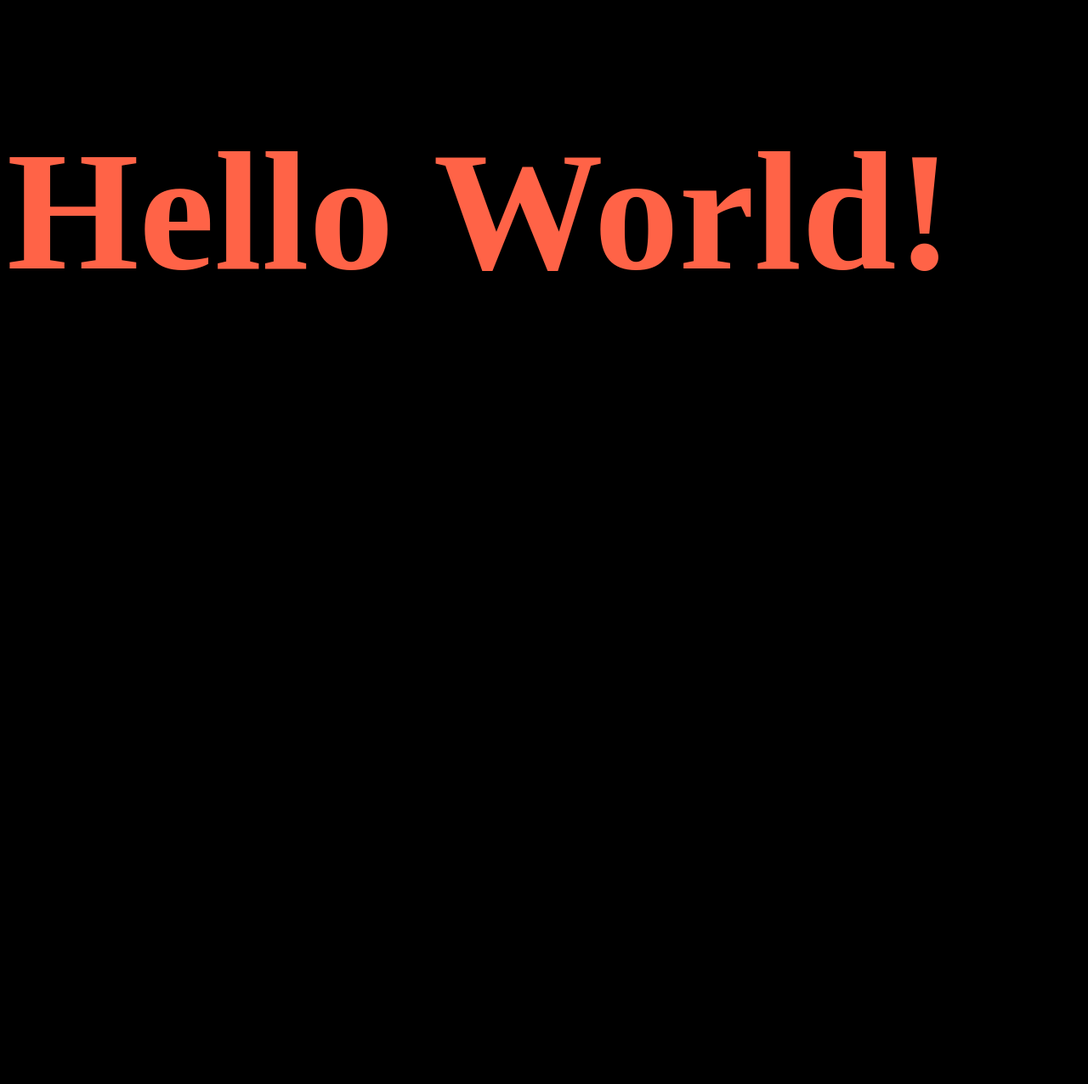
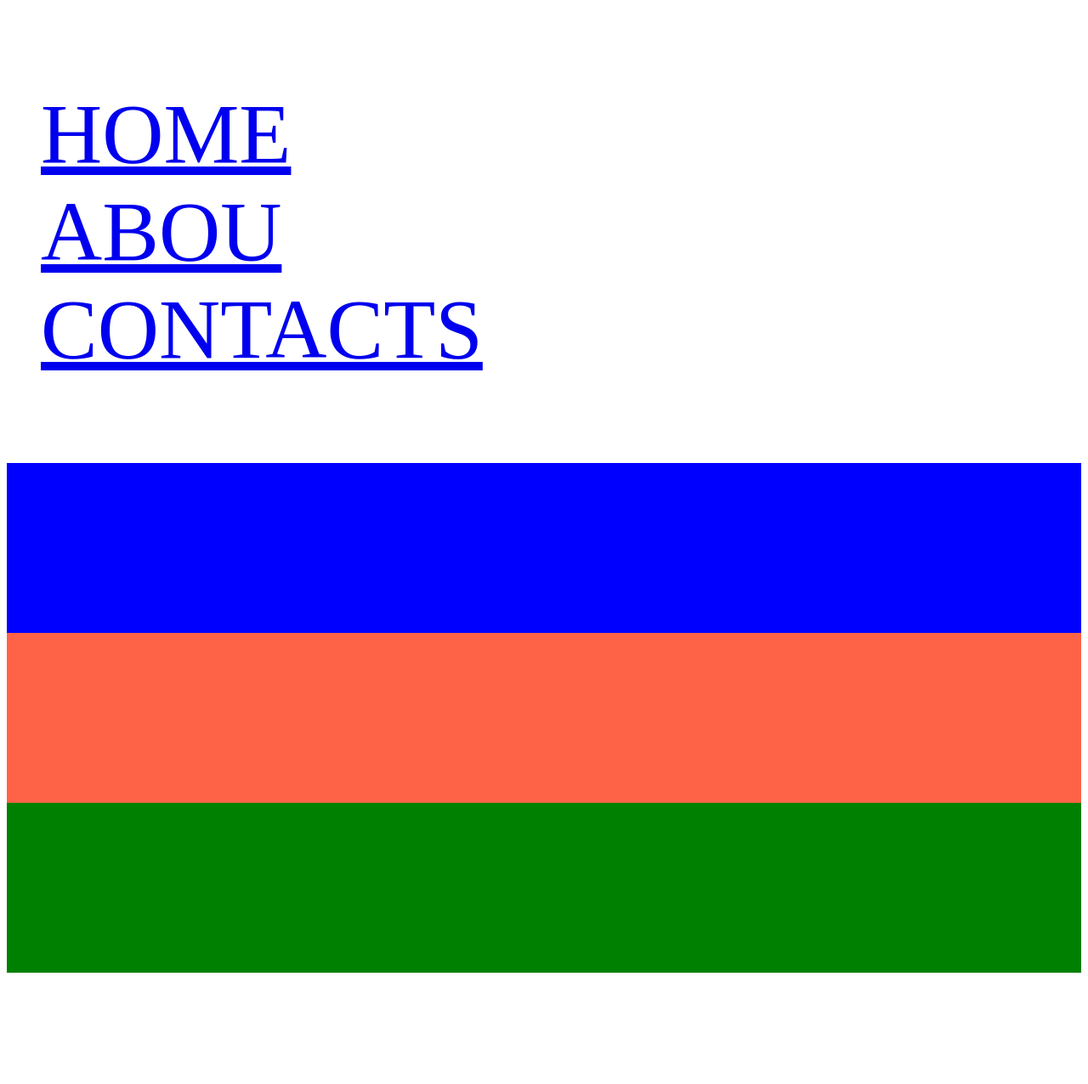
Before and after one commit to EvgenMAG/market-project-Sasha-practice, a website built with webpack: page src/index.html in a window 1280 px wide. Shown: the top 1276 px of the page at 85% size. Before the commit the page ends 800 px from the top, so only its background shows below. Built offline with nearby package versions, Linux system fonts and the light colour scheme.

Commit message:
adding structure and base markup

```diff
--- /dev/null
+++ b/src/JS/about.js
@@ -0,0 +1 @@
+import '../css/about.css'
--- /dev/null
+++ b/src/JS/contacts.js
@@ -0,0 +1 @@
+import '../css/contacts.css';
--- /dev/null
+++ b/src/JS/home.js
@@ -0,0 +1 @@
+import '../css/home.css'
--- /dev/null
+++ b/src/css/about.css
@@ -0,0 +1,4 @@
+section.about {
+  height: 200px;
+  background-color: tomato;
+}
--- /dev/null
+++ b/src/css/contacts.css
@@ -0,0 +1,4 @@
+section.contacts {
+  height: 200px;
+  background-color: green;
+}
--- /dev/null
+++ b/src/css/home.css
@@ -0,0 +1,4 @@
+section.home {
+  height: 200px;
+  background-color: blue;
+}
--- a/src/css/styles.css
+++ b/src/css/styles.css
@@ -1,5 +1,9 @@
+/* Прописываем глобальные стили */
+
 body {
-  background-color: black;
-  color: tomato;
   font-size: 100px;
 }
+
+ul {
+  list-style: none;
+}
--- a/src/index.html
+++ b/src/index.html
@@ -6,6 +6,23 @@
     <title>Document</title>
 </head>
 <body>
+    <header class="headerJs">
+        <nav class="navJs">
+            <ul class="navList">
+                <li><a href="#">HOME</a></li>
+                <li><a href="#">ABOU</a></li>
+                <li><a href="#">CONTACTS</a></li>
+            </ul>
+        </nav>
+    </header>
+    <main>
+    <section class="home"></section>
+    <section class="about"></section>
+    <section class="contacts"></section>
+     </main>
+    <footer>
+
+    </footer>
     <h1>Hello World!</h1>
 </body>
 </html>
--- a/src/index.js
+++ b/src/index.js
@@ -1,12 +1,5 @@
 import css from "./css/styles.css";
 
-class User {
-  constructor(name) {
-  this._name = name
-}
-  get name() {
-   return this._name
- }
-}
-const mango = new User('MANGO')
-console.log(mango.name);
+import "./JS/home.js";
+import "./JS/about.js";
+import "./JS/contacts.js";
```
Also changed, not shown: index.html (deleted, +0 -12 lines), src/JS/refs.js (added, +10 -0 lines), src/data/items.js (added).
